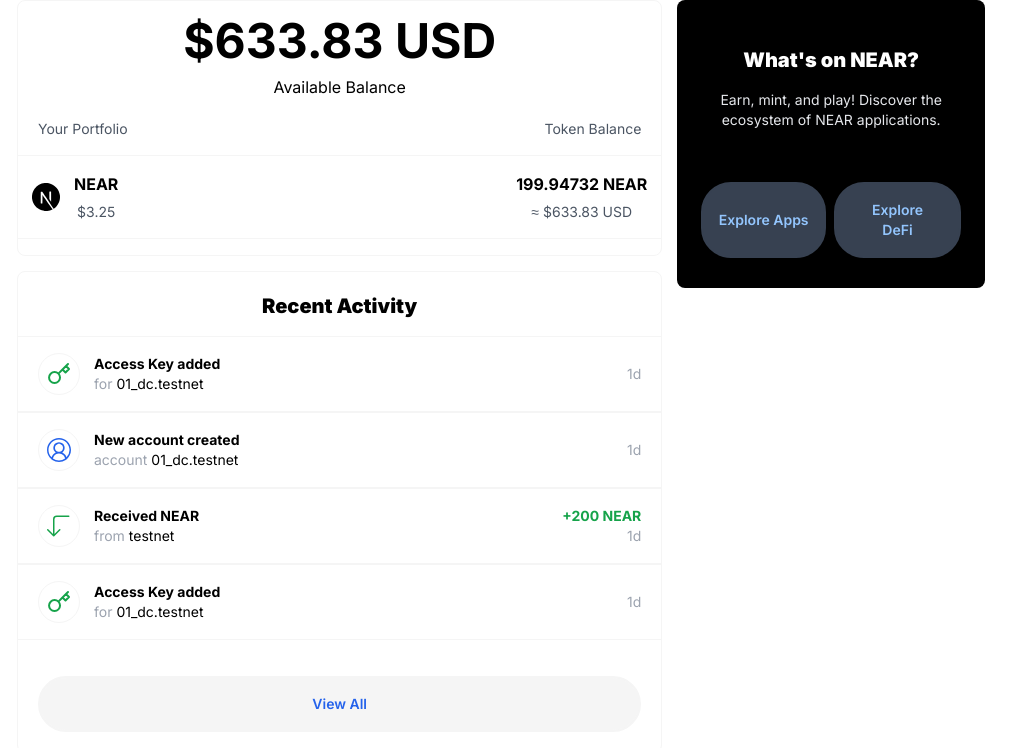
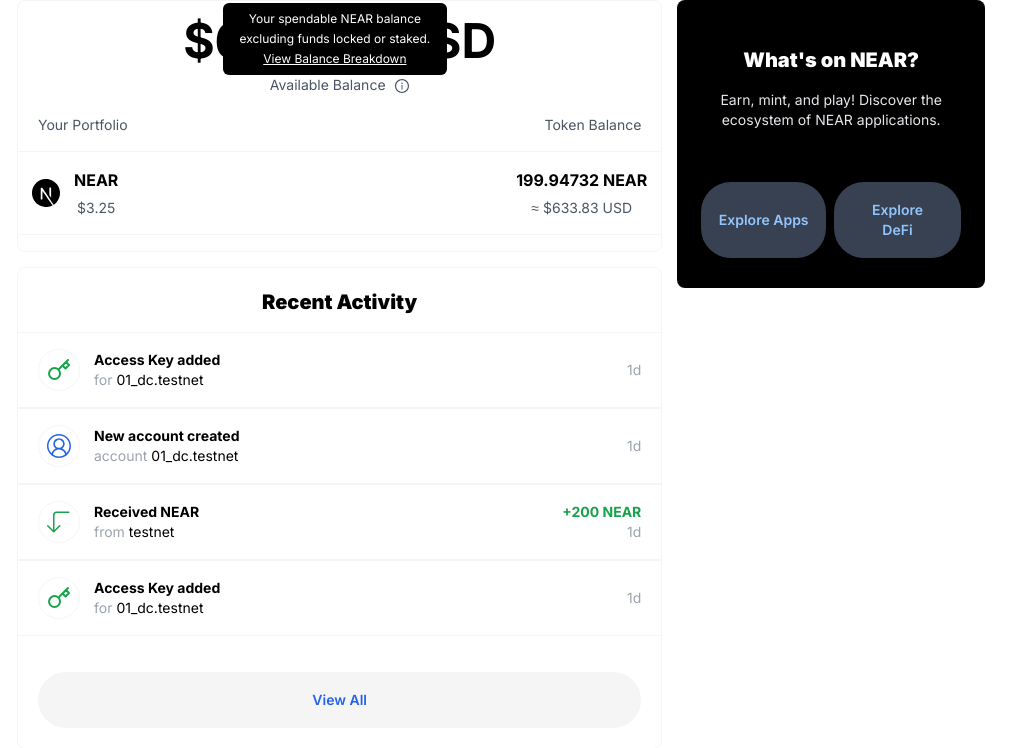
Before and after one commit to 01-DC/wallet-component, a Next.js app: page / in a window 1280 px wide. Shown: the top 748 px of the page, without its empty margins (139-1155 px from the left). Built offline with nearby package versions, Linux system fonts and the light colour scheme.

Commit message:
added tooltip

```diff
--- a/components/Balance.jsx
+++ b/components/Balance.jsx
@@ -1,12 +1,40 @@
-import React from "react"
+import React, { useState } from "react"
 
 import { SiNextdotjs } from "react-icons/si"
+import { AiOutlineInfoCircle } from "react-icons/ai"
 
 const Balance = ({ balance }) => {
+	const [showTooltip, setShowTooltip] = useState(true)
 	return (
 		<div className="text-center rounded-lg border border-neutral-100 py-4">
 			<div className="font-bold text-5xl">{`\$${balance} USD`}</div>
-			<div className="mt-2.5">{"Available Balance"}</div>
+
+			<div className="relative text-sm text-gray-600 mt-2.5">
+				{"Available Balance"}
+				{showTooltip && (
+					<div className="absolute right-1/3 bottom-full w-56 leading-5 rounded-md bg-black text-white text-xs p-1.5">
+						<p>
+							{
+								"Your spendable NEAR balance excluding funds locked or staked."
+							}
+						</p>
+						<a href="" className="underline">
+							{"View Balance Breakdown"}
+						</a>
+					</div>
+				)}
+				<div
+					className="inline ml-2 hover:text-blue-600"
+					onPointerEnter={() => setShowTooltip(true)}
+					onPointerLeave={() =>
+						setTimeout(() => setShowTooltip(false), 1000)
+					}>
+					<AiOutlineInfoCircle
+						style={{ display: "inline", fontSize: "16px" }}
+					/>
+				</div>
+			</div>
+
 			<div className="flex justify-between text-sm text-gray-600 px-5 mt-5 mb-4">
 				<p>Your Portfolio</p>
 				<p>Token Balance</p>
```
